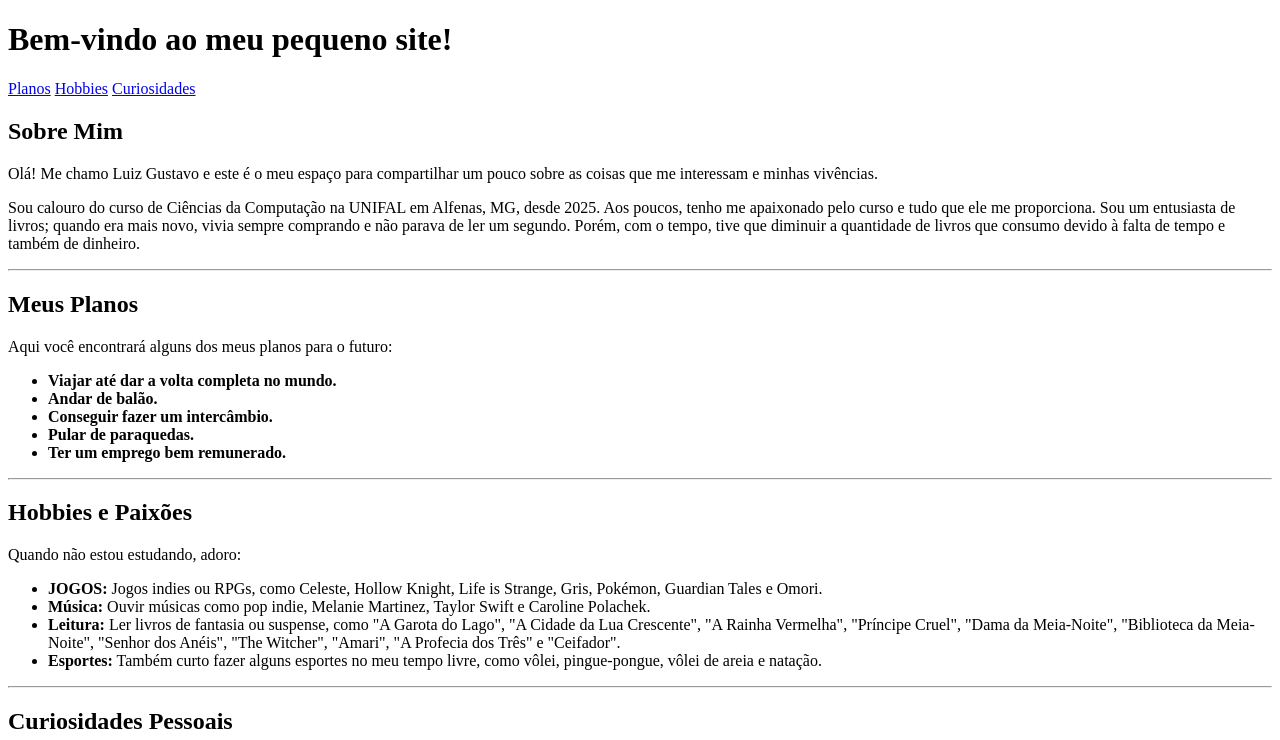
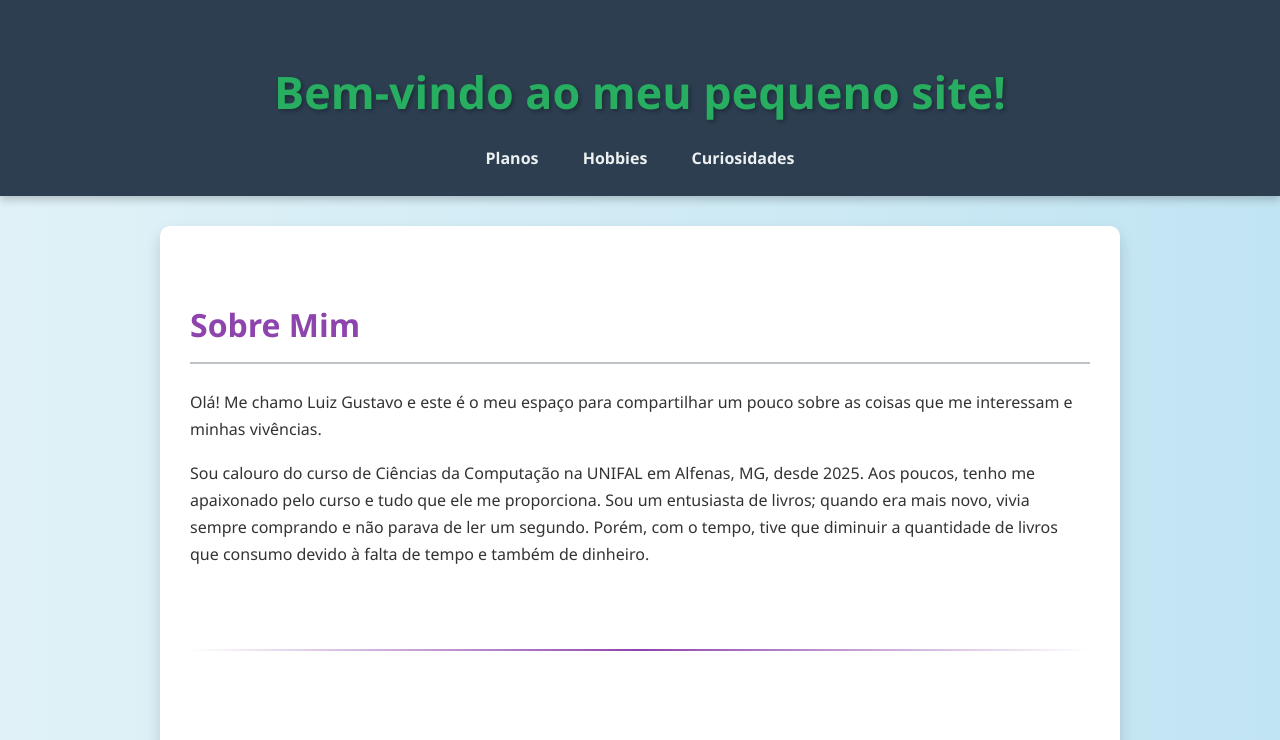
Before and after one commit to luigicustodiobquinlan/site, a plain HTML site: page index.html in a window 1280 px wide. Shown: the top 740 px of the page. Drawn offline with Linux system fonts and the light colour scheme; a script that the page names is missing.

Commit message:
Update index.html

```diff
--- a/index.html
+++ b/index.html
@@ -4,7 +4,100 @@
     <meta charset="UTF-8">
     <meta name="viewport" content="width=device-width, initial-scale=1.0">
     <title>Meu Espaço no GitHub Pages</title>
-    <link rel="stylesheet" href="style.css">
+
+    <style>
+        body {
+            font-family: 'Segoe UI', Tahoma, Geneva, Verdana, sans-serif;
+            line-height: 1.7;
+            margin: 0;
+            padding: 0;
+            background: linear-gradient(to right, #e0f2f7, #c1e4f3);
+            color: #333;
+        }
+
+        header {
+            background: #2c3e50;
+            color: #fff;
+            padding: 1.5rem 0;
+            text-align: center;
+            box-shadow: 0 4px 8px rgba(0, 0, 0, 0.2);
+        }
+
+        h1 {
+            color: #27ae60;
+            font-size: 2.8em;
+            margin-bottom: 10px;
+            text-shadow: 2px 2px 4px rgba(0, 0, 0, 0.3);
+        }
+
+        nav {
+            margin-top: 15px;
+        }
+
+        nav a {
+            color: #ecf0f1;
+            text-decoration: none;
+            margin: 0 20px;
+            font-weight: bold;
+            transition: color 0.3s ease-in-out;
+        }
+
+        nav a:hover {
+            color: #27ae60;
+        }
+
+        main {
+            padding: 30px;
+            max-width: 900px;
+            margin: 30px auto;
+            background: #fff;
+            border-radius: 10px;
+            box-shadow: 0 8px 16px rgba(0, 0, 0, 0.15);
+        }
+
+        section {
+            margin-bottom: 40px;
+            padding: 15px 0;
+        }
+
+        h2 {
+            color: #8e44ad;
+            font-size: 2em;
+            border-bottom: 2px solid #bdc3c7;
+            padding-bottom: 10px;
+            margin-bottom: 25px;
+        }
+
+        ul {
+            list-style: none;
+            padding-left: 0;
+        }
+
+        ul li {
+            background: #f8f8f8;
+            margin-bottom: 10px;
+            padding: 12px 15px;
+            border-left: 5px solid #27ae60;
+            border-radius: 5px;
+            box-shadow: 0 2px 4px rgba(0,0,0,0.08);
+        }
+
+        hr {
+            border: 0;
+            height: 2px;
+            background-image: linear-gradient(to right, rgba(142, 68, 173, 0), #8e44ad, rgba(142, 68, 173, 0));
+            margin: 50px 0;
+        }
+
+        footer {
+            text-align: center;
+            padding: 25px;
+            background: #2c3e50;
+            color: #ecf0f1;
+            margin-top: 30px;
+            font-size: 0.9em;
+            box-shadow: 0 -4px 8px rgba(0, 0, 0, 0.2);
+    </style>
 </head>
 <body>
     <header>
```
